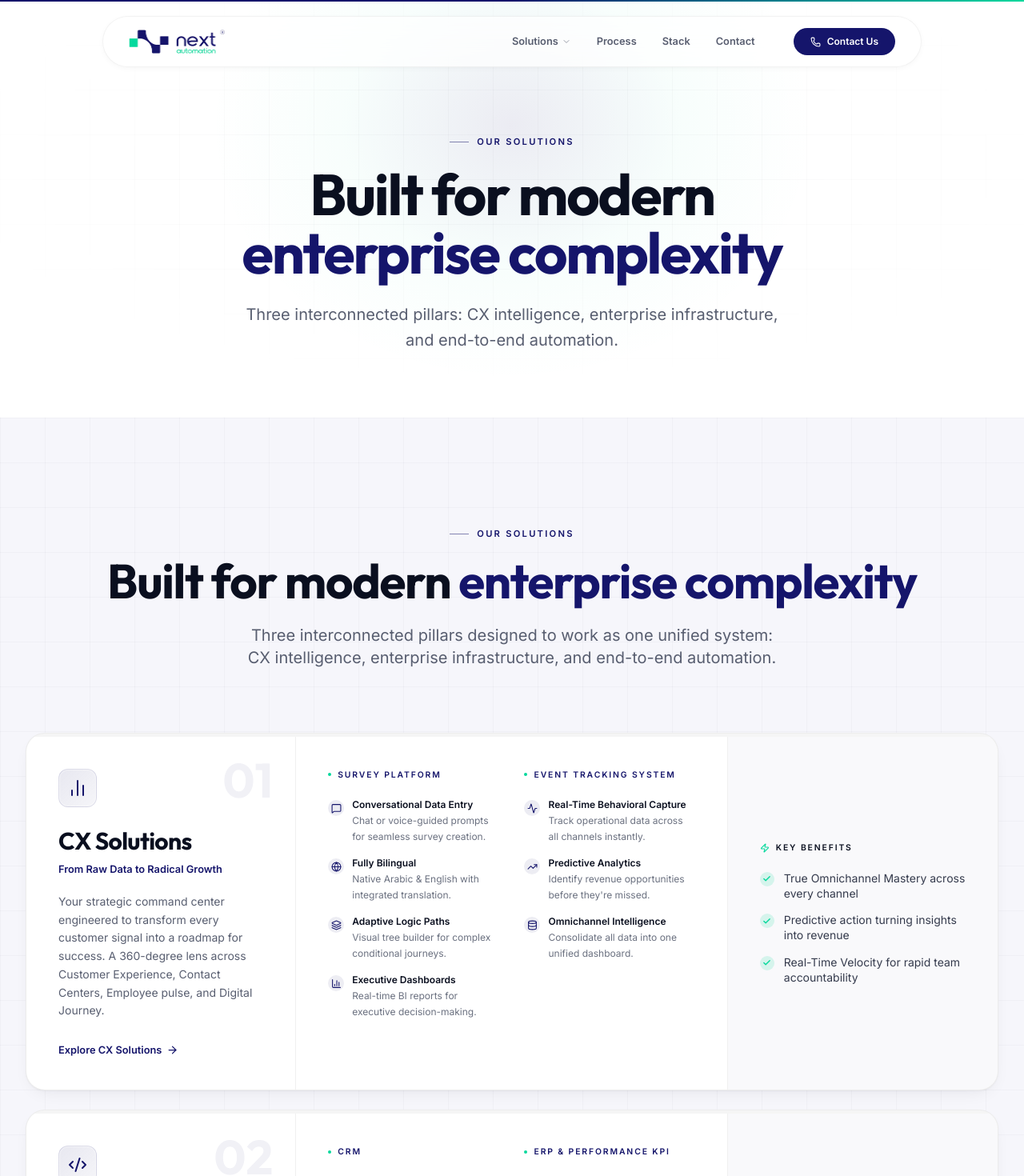
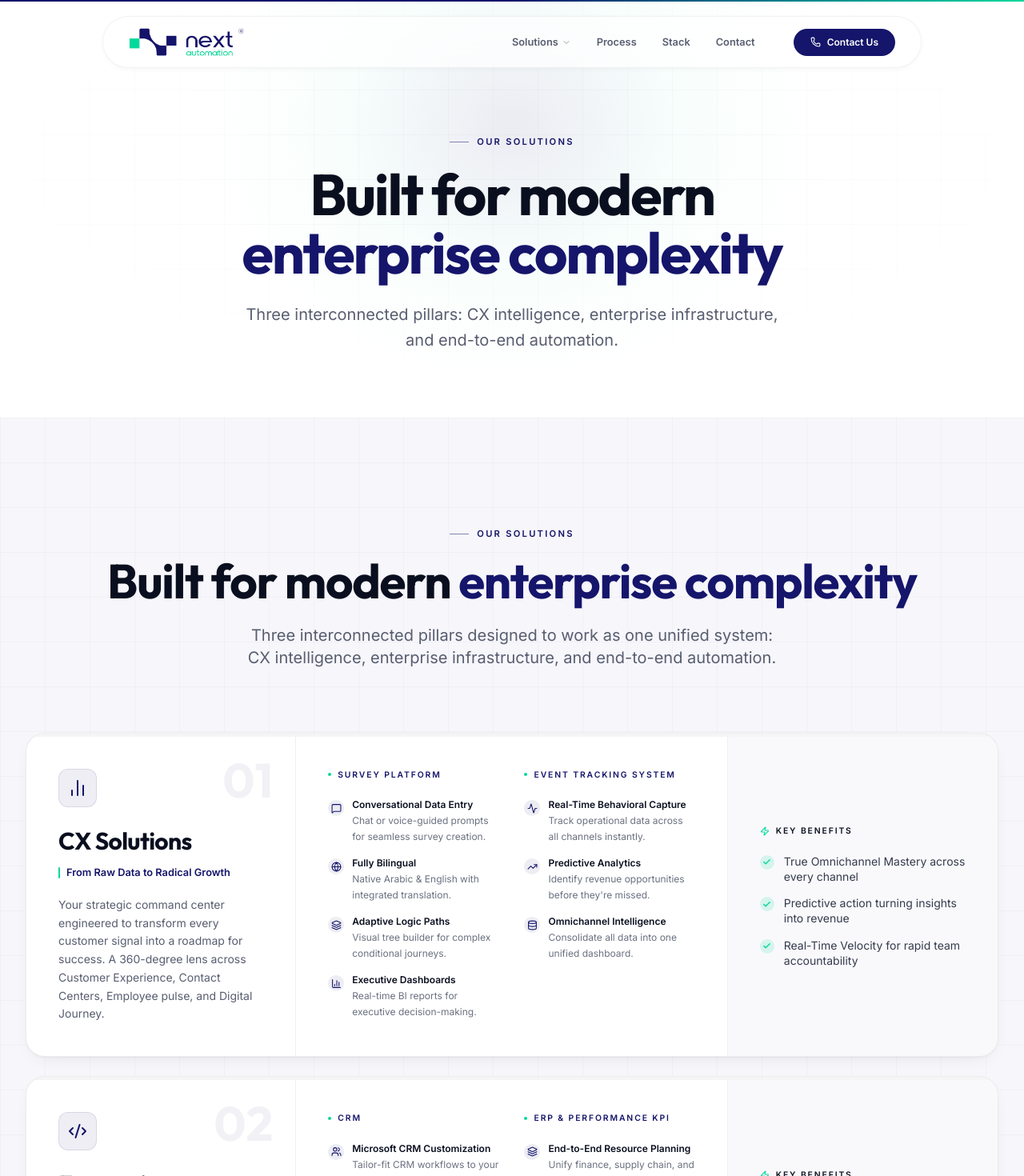
Before and after one commit to sprintxdevzz/Sprintxdev-landing-page, a Next.js app: page /solutions in a window 1280 px wide. Shown: the top 1470 px of the page at 80% size. Built offline with nearby package versions, Linux system fonts and the light colour scheme.

Commit message:
Implement structural updates and optimizations across multiple modules

```diff
--- a/components/Footer.tsx
+++ b/components/Footer.tsx
@@ -2,6 +2,7 @@
 
 import React from "react";
 import Link from "next/link";
+import Image from "next/image";
 import { motion } from "motion/react";
 import { Mail, Phone, MapPin, ArrowUpRight } from "lucide-react";
 
@@ -19,21 +20,31 @@ const companyLinks = [
 
 export const Footer: React.FC = () => {
   return (
-    <footer className="relative bg-brand-light border-t border-black/[0.06] overflow-hidden">
-      <div aria-hidden className="absolute inset-0 bg-grid mask-fade-b opacity-50" />
+    <footer className="relative bg-brand-dark overflow-hidden">
+      {/* Gradient divider — strong separation from the section above */}
+      <div className="h-px w-full bg-gradient-to-r from-transparent via-brand-secondary/60 to-transparent" />
+      <div aria-hidden className="absolute inset-0 bg-grid-dark mask-fade-b opacity-40" />
 
       <div className="relative max-w-7xl mx-auto px-4 sm:px-6 lg:px-8 pt-20 pb-10">
         <div className="grid grid-cols-2 md:grid-cols-12 gap-10 md:gap-8 pb-14">
           {/* Brand */}
           <div className="col-span-2 md:col-span-4">
-            <Link href="/" className="block w-44 mb-6">
-              <img
+            {/* Logo kept on a white card so the dark-ink wordmark stays legible */}
+            <Link
+              href="/"
+              className="inline-block w-44 rounded-[var(--radius-md)] bg-white p-3.5 shadow-[0_8px_24px_-12px_rgba(0,0,0,0.5)]"
+            >
+              <Image
                 src="/nextautomationlogo.webp"
-                alt="Next Automation logo"
-                className="w-full h-auto object-contain"
+                alt="Next Automation"
+                width={493}
+                height={120}
+                quality={100}
+                sizes="160px"
+                className="w-full h-auto select-none"
               />
             </Link>
-            <p className="text-ink-500 max-w-xs leading-relaxed text-sm">
+            <p className="text-white/55 max-w-xs mt-6 leading-relaxed text-sm">
               Engineering high-velocity digital infrastructure — from AI-powered
               platforms to enterprise ERP, CRM, and end-to-end automation.
             </p>
@@ -46,7 +57,7 @@ export const Footer: React.FC = () => {
                 whileTap={{ scale: 0.95 }}
                 aria-label="Follow Next Automation on LinkedIn"
                 title="Follow us on LinkedIn"
-                className="w-10 h-10 rounded-[var(--radius-sm)] bg-white border border-black/[0.08] flex items-center justify-center text-ink-500 hover:text-brand-primary hover:border-brand-primary/30 transition-colors"
+                className="w-10 h-10 rounded-[var(--radius-sm)] bg-white/[0.06] border border-white/10 flex items-center justify-center text-white/70 hover:text-brand-secondary hover:border-brand-secondary/40 transition-colors"
               >
                 <svg className="w-[18px] h-[18px]" fill="currentColor" viewBox="0 0 24 24" xmlns="http://www.w3.org/2000/svg">
                   <path d="M20.447 20.452h-3.554v-5.569c0-1.328-.475-2.236-1.986-2.236-1.081 0-1.722.728-2.004 1.431-.103.25-.129.599-.129.948v5.426h-3.554s.05-8.736 0-9.646h3.554v1.364c.43-.664 1.201-1.608 2.923-1.608 2.136 0 3.75 1.395 3.75 4.398v5.492zM5.337 9.433c-1.144 0-1.915-.759-1.915-1.71 0-.951.77-1.71 1.916-1.71 1.144 0 1.915.759 1.915 1.71 0 .951-.771 1.71-1.916 1.71zm1.575 11.019H3.762V8.787h3.15v11.665zM22.225 0H1.771C.792 0 0 .774 0 1.729v20.542C0 23.227.792 24 1.771 24h20.451C23.2 24 24 23.227 24 22.271V1.729C24 .774 23.2 0 22.225 0z" />
@@ -64,7 +75,7 @@ export const Footer: React.FC = () => {
                   <ContactIcon>
                     <Mail size={15} strokeWidth={1.75} />
                   </ContactIcon>
-                  <span className="text-sm text-ink-700 font-medium group-hover:text-brand-primary transition-colors">
+                  <span className="text-sm text-white/75 font-medium group-hover:text-brand-secondary transition-colors">
                     info@nxtaut.com
                   </span>
                 </a>
@@ -74,7 +85,7 @@ export const Footer: React.FC = () => {
                   <ContactIcon>
                     <Phone size={15} strokeWidth={1.75} />
                   </ContactIcon>
-                  <span className="text-sm text-ink-700 font-medium group-hover:text-brand-primary transition-colors">
+                  <span className="text-sm text-white/75 font-medium group-hover:text-brand-secondary transition-colors">
                     +966 50 059 8757
                   </span>
                 </a>
@@ -83,7 +94,7 @@ export const Footer: React.FC = () => {
                 <ContactIcon>
                   <MapPin size={15} strokeWidth={1.75} />
                 </ContactIcon>
-                <span className="text-sm text-ink-500 font-medium">Saudi Arabia</span>
+                <span className="text-sm text-white/55 font-medium">Saudi Arabia</span>
               </li>
             </ul>
           </div>
@@ -114,13 +125,13 @@ export const Footer: React.FC = () => {
         </div>
 
         {/* Bottom bar */}
-        <div className="pt-8 border-t border-black/[0.07] flex flex-col-reverse md:flex-row justify-between items-center gap-4">
-          <p className="text-[0.8rem] text-ink-400 font-medium">
+        <div className="pt-8 border-t border-white/10 flex flex-col-reverse md:flex-row justify-between items-center gap-4">
+          <p className="text-[0.8rem] text-white/40 font-medium">
             © 2026 Next Automation. All rights reserved.
           </p>
           <Link
             href="/contact"
-            className="group inline-flex items-center gap-1.5 text-[0.8rem] font-semibold text-ink-700 hover:text-brand-primary transition-colors"
+            className="group inline-flex items-center gap-1.5 text-[0.8rem] font-semibold text-white/70 hover:text-brand-secondary transition-colors"
           >
             Start a project
             <ArrowUpRight
@@ -135,7 +146,7 @@ export const Footer: React.FC = () => {
 };
 
 const FooterHeading = ({ children }: { children: React.ReactNode }) => (
-  <h4 className="font-semibold text-ink mb-5 uppercase tracking-[0.16em] text-[0.7rem]">
+  <h4 className="font-semibold text-white mb-5 uppercase tracking-[0.16em] text-[0.7rem]">
     {children}
   </h4>
 );
@@ -143,14 +154,14 @@ const FooterHeading = ({ children }: { children: React.ReactNode }) => (
 const FooterLink = ({ href, children }: { href: string; children: React.ReactNode }) => (
   <Link
     href={href}
-    className="text-sm text-ink-500 font-medium hover:text-brand-primary transition-colors"
+    className="text-sm text-white/55 font-medium hover:text-white transition-colors"
   >
     {children}
   </Link>
 );
 
 const ContactIcon = ({ children }: { children: React.ReactNode }) => (
-  <span className="w-9 h-9 shrink-0 rounded-[var(--radius-sm)] bg-white border border-black/[0.08] flex items-center justify-center text-brand-primary group-hover:border-brand-primary/30 transition-colors">
+  <span className="w-9 h-9 shrink-0 rounded-[var(--radius-sm)] bg-white/[0.06] border border-white/10 flex items-center justify-center text-brand-secondary group-hover:border-brand-secondary/40 transition-colors">
     {children}
   </span>
 );
--- a/components/Navbar.tsx
+++ b/components/Navbar.tsx
@@ -2,6 +2,7 @@
 
 import React, { useEffect } from 'react';
 import Link from 'next/link';
+import Image from 'next/image';
 import { motion, AnimatePresence } from 'motion/react';
 import { Menu, X, ChevronDown, Phone } from 'lucide-react';
 import { NeonButton } from './ui/neon-button';
@@ -38,11 +39,16 @@ export const Navbar: React.FC = () => {
       >
         <div className="relative z-10 flex justify-between items-center">
           <motion.div whileHover={{ scale: 1.02 }} className="flex items-center gap-3 group cursor-pointer">
-            <Link href="/" className="w-40 md:w-30 flex-shrink-0">
-              <img
+            <Link href="/" className="w-40 md:w-36 shrink-0">
+              <Image
                 src="/nextautomationlogo.webp"
-                alt="Next Automation logo"
-                className="w-full h-full object-contain"
+                alt="Next Automation"
+                width={493}
+                height={120}
+                priority
+                quality={100}
+                sizes="160px"
+                className="w-full h-auto select-none"
               />
             </Link>
           </motion.div>
--- a/components/Solutions.tsx
+++ b/components/Solutions.tsx
@@ -1,7 +1,6 @@
 'use client';
 
 import React from 'react';
-import Link from 'next/link';
 import { motion } from 'motion/react';
 import {
   MessageSquare,
@@ -22,7 +21,6 @@ import {
   BarChart2,
   CheckCircle2,
   Check,
-  ArrowRight,
 } from 'lucide-react';
 
 type Feature = { label: string; desc: string; icon: React.ReactNode };
@@ -197,28 +195,22 @@ export const Solutions: React.FC = () => {
               <div className="grid grid-cols-1 lg:grid-cols-[1fr_1.6fr_1fr] divide-y lg:divide-y-0 lg:divide-x divide-black/[0.06]">
                 {/* Column 1: Identity */}
                 <div className="relative p-8 md:p-10 flex flex-col">
-                  <span className="pointer-events-none absolute top-6 right-7 font-display font-black text-6xl text-brand-primary/[0.06] select-none leading-none">
+                  <span className="pointer-events-none absolute top-6 right-7 font-display font-black text-6xl text-brand-primary/[0.06] select-none leading-none transition-colors duration-500 group-hover:text-brand-primary/[0.1]">
                     0{index + 1}
                   </span>
                   <div className="relative flex-1">
-                    <div className="w-12 h-12 rounded-[var(--radius-sm)] bg-gradient-to-br from-brand-primary/[0.1] to-brand-primary/[0.04] border border-brand-primary/10 ring-1 ring-inset ring-white/40 flex items-center justify-center text-brand-primary mb-6 transition-transform duration-500 group-hover:scale-105">
+                    <div className="w-12 h-12 rounded-[var(--radius-sm)] bg-brand-primary/[0.07] border border-brand-primary/10 flex items-center justify-center text-brand-primary mb-6 transition-all duration-300 group-hover:bg-brand-primary group-hover:text-white group-hover:scale-105 group-hover:shadow-[0_8px_20px_-6px_rgba(21,21,107,0.5)]">
                       {React.cloneElement(sol.icon as React.ReactElement<{ size?: number }>, { size: 24 })}
                     </div>
-                    <h3 className="text-2xl md:text-3xl font-display font-bold text-ink mb-2 leading-tight">
+                    <h3 className="text-2xl md:text-3xl font-display font-bold text-ink mb-3 leading-tight">
                       {sol.title}
                     </h3>
-                    <p className="text-brand-primary font-semibold text-[0.8rem] mb-5 leading-snug">
+                    <span className="flex items-center gap-2 mb-5 text-[0.8rem] font-semibold text-brand-primary leading-snug">
+                      <span className="h-3.5 w-0.5 shrink-0 rounded-full bg-brand-secondary" />
                       {sol.tagline}
-                    </p>
+                    </span>
                     <p className="text-ink-500 text-sm leading-relaxed">{sol.description}</p>
                   </div>
-                  <Link
-                    href={`/solutions#${sol.anchor}`}
-                    className="relative mt-7 inline-flex items-center gap-1.5 text-brand-primary font-semibold text-[0.8rem] w-fit transition-all hover:gap-2.5"
-                  >
-                    Explore {sol.title}
-                    <ArrowRight size={15} />
-                  </Link>
                 </div>
 
                 {/* Column 2: Features */}
```
Also changed, not shown: 1 other file (tests, documents, lock files or other folders).
